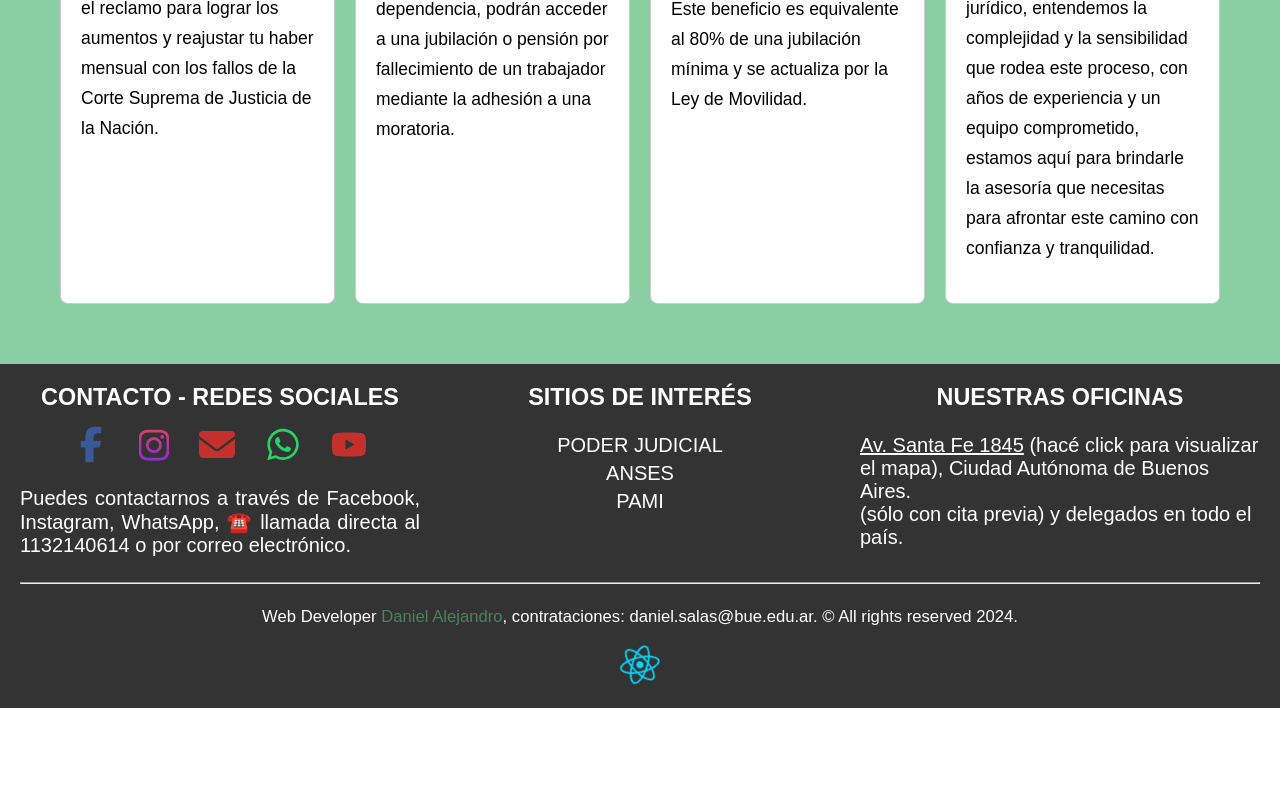
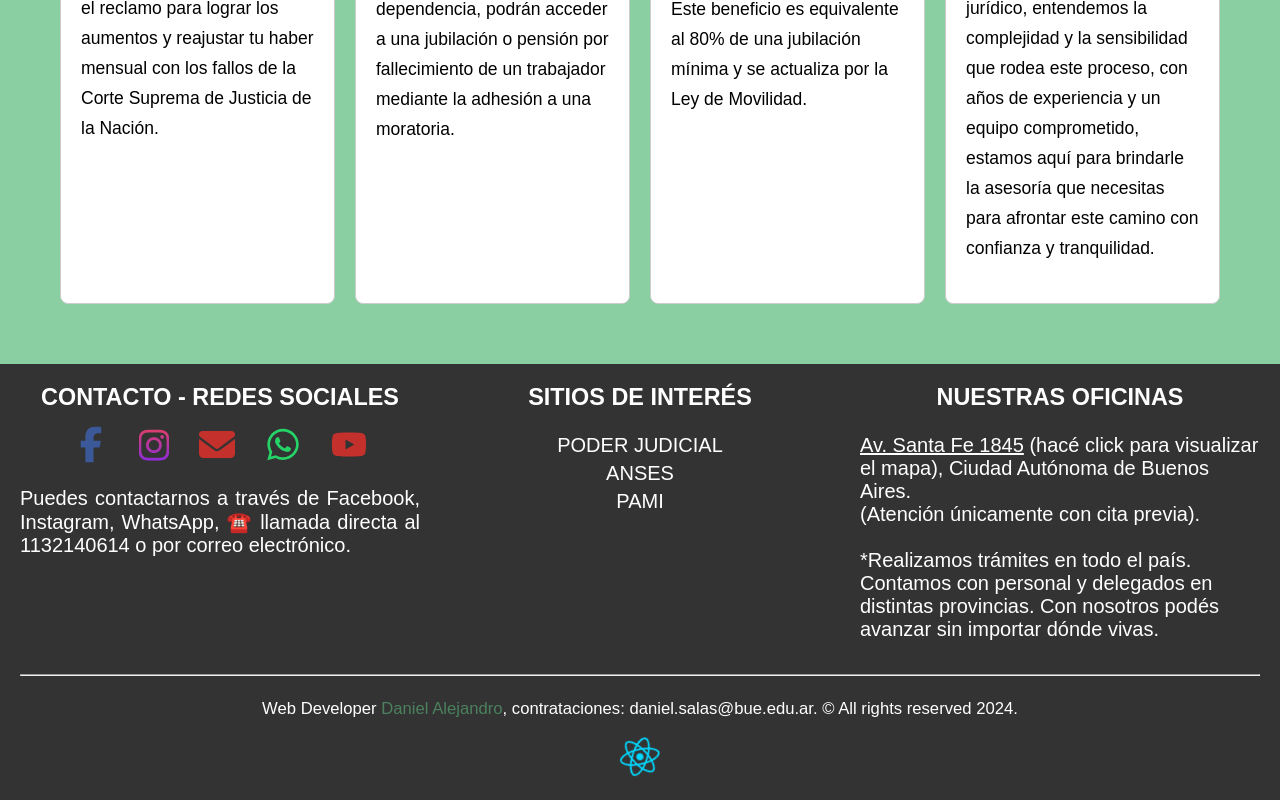
Before and after one commit to d-alejandro-salas/reactJubilamos, a React (Vite) app: page / in a window 1280 px wide. Shown: the part 1989-2789 px from the top of the page. Before the commit the page ends 2697 px from the top, so only its background shows below. Built offline with nearby package versions, Linux system fonts and the light colour scheme.

Commit message:
mejorado footer

```diff
--- a/src/components/Footer.jsx
+++ b/src/components/Footer.jsx
@@ -12,7 +12,10 @@ export const Footer = () => {
         <section id="mapa">
           <h3>NUESTRAS OFICINAS</h3><br />
           <p>
-            <span className="addressMap" onClick={() => document.getElementById('mapa').classList.toggle('activo')}>Av. Santa Fe 1845</span><span id="verMapa" style={{ display: 'none' }}> (hacé click para visualizar el mapa)</span>, Ciudad Autónoma de Buenos Aires.<br />(sólo con cita previa) y delegados en todo el país.
+            <span className="addressMap" onClick={() => document.getElementById('mapa').classList.toggle('activo')}>Av. Santa Fe 1845</span><span id="verMapa" style={{ display: 'none' }}> (hacé click para visualizar el mapa)</span>, Ciudad Autónoma de Buenos Aires.<br />(Atención únicamente con cita previa).</p>
+<br /><p>
+*Realizamos trámites en todo el país. Contamos con personal y delegados en distintas provincias.
+Con nosotros podés avanzar sin importar dónde vivas.
           </p><br />
           <iframe src="https://www.google.com/maps/embed?pb=!1m18!1m12!1m3!1d3284.3349961380827!2d-58.3938796!3d-34.5956896!2m3!1f0!2f0!3f0!3m2!1i1024!2i768!4f13.1!3m3!1m2!1s0x95bccabdfb5e76a9%3A0x47006ce9bde4a929!2sAv.%20Sta.%20Fe%201845%2C%20C1123AAA%20CABA!5e0!3m2!1ses-419!2sar!4v1705924921762!5m2!1ses-419!2sar" width="600" height="450" style={{ border: 0 }} allowFullScreen="" loading="lazy" referrerPolicy="no-referrer-when-downgrade"></iframe>
         </section>
```
